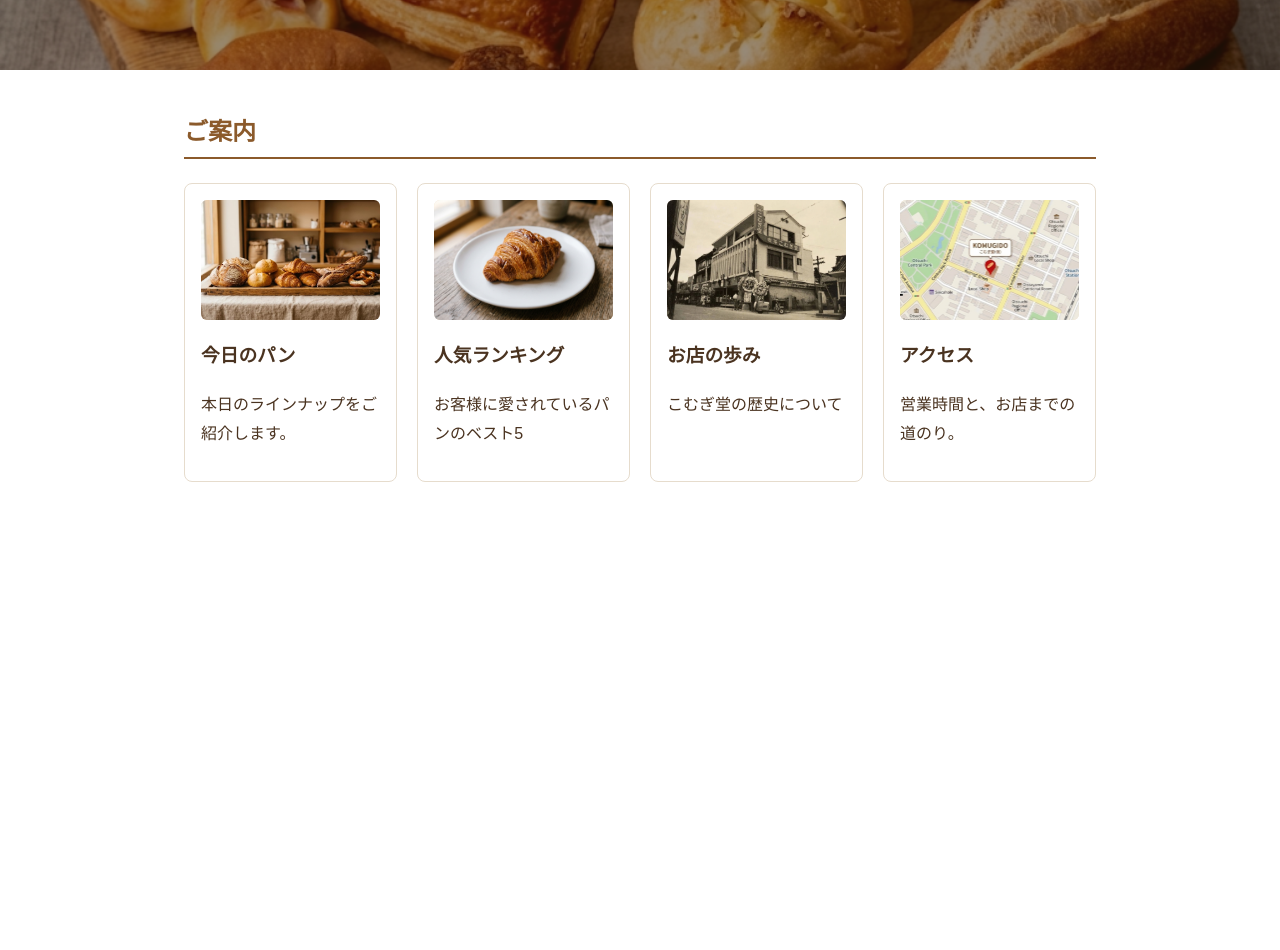
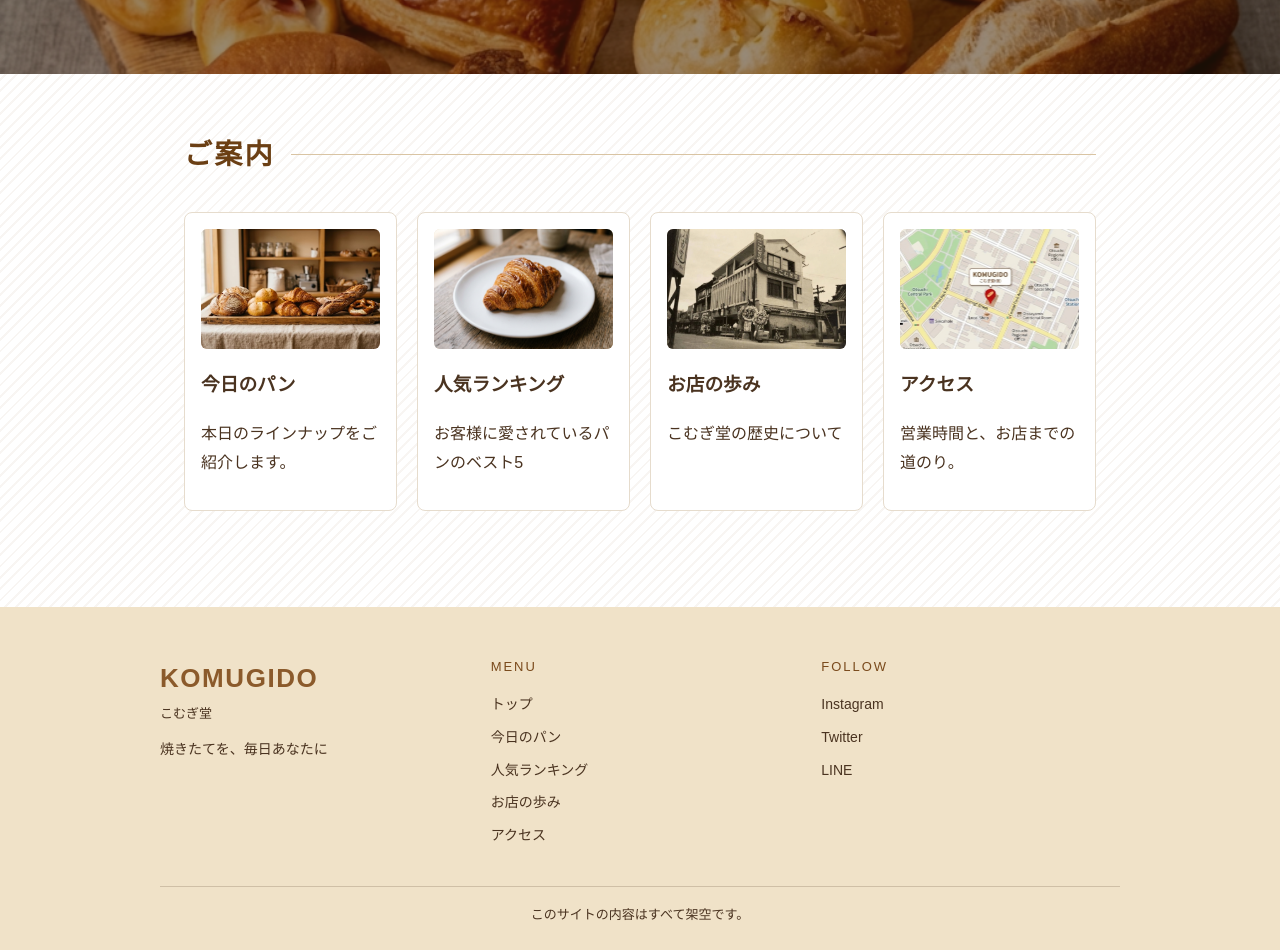
Before and after one commit to naoto2525/team-bakery, a plain HTML site: page index.html in a window 1280 px wide. Shown: the part 340-1290 px from the top of the page. Before the commit the page ends 862 px from the top, so only its background shows below. Drawn offline with Linux system fonts and the light colour scheme.

Commit message:
footerとbodyの修正

```diff
--- a/index.html
+++ b/index.html
@@ -56,5 +56,34 @@
     </div>
   </main>
 
+  <footer class="site-footer">
+    <div class="footer-inner">
+      <div class="footer-brand">
+        <p class="footer-logo">KOMUGIDO</p>
+        <p class="footer-sub">こむぎ堂</p>
+        <p class="footer-text">焼きたてを、毎日あなたに</p>
+      </div>
+      <nav class="footer-nav">
+        <h3>MENU</h3>
+        <ul>
+          <li><a href="index.html">トップ</a></li>
+          <li><a href="today.html">今日のパン</a></li>
+          <li><a href="ranking.html">人気ランキング</a></li>
+          <li><a href="history.html">お店の歩み</a></li>
+          <li><a href="access.html">アクセス</a></li>
+        </ul>
+      </nav>
+      <nav class="footer-nav">
+        <h3>FOLLOW</h3>
+        <ul>
+        <li><a href="#">Instagram</a></li>
+        <li><a href="#">Twitter</a></li>
+        <li><a href="#">LINE</a></li>
+        </ul>
+      </nav>
+    </div>
+    <p class="footer-note">このサイトの内容はすべて架空です。</p>
+  </footer>
+
 </body>
 </html>
--- a/style.css
+++ b/style.css
@@ -17,11 +17,22 @@ body {
   line-height: 1.8;
   color: #4a3320;
   background-color: #ffffff;
+    background-image: repeating-linear-gradient(
+    135deg,
+    rgba(139, 90, 43, 0.06) 0,
+    rgba(139, 90, 43, 0.06) 2px,
+    transparent 2px,
+    transparent 8px
+  );
+
+
 }
 
 
 /* ========== ① ヘッダー ========== */
 .site-header {
+  position: relative;
+  z-index: 10;
   display: flex;
   justify-content: space-between;
   align-items: center;
@@ -29,6 +40,8 @@ body {
   gap: 12px;
   padding: 16px 48px;
   background-color: #ffffff;
+  border-top: 4px solid #8b5a2b;
+  box-shadow: 0 2px 8px rgba(74, 51, 32, 0.1);
 }
 
 .logo {
@@ -194,6 +207,79 @@ body {
 }
 
 
+/* ========== ⑤ フッター ========== */
+.site-footer {
+  margin-top: 40px;
+  padding: 48px 24px 24px;
+  background-color: #f0e2c8;
+  color: #4a3320;
+}
+
+.footer-inner {
+  max-width: 960px;
+  margin: 0 auto;
+  display: grid;
+  grid-template-columns: repeat(auto-fit, minmax(200px, 1fr));
+  gap: 32px;
+}
+
+.footer-logo {
+  margin: 0;
+  font-size: 26px;
+  font-weight: bold;
+  letter-spacing: 0.06em;
+  color: #8b5a2b;
+}
+
+.footer-sub {
+  margin: 0 0 12px;
+  font-size: 13px;
+}
+
+.footer-text {
+  margin: 0;
+  font-size: 14px;
+}
+
+.site-footer h3 {
+  margin: 0 0 12px;
+  font-size: 13px;
+  font-weight: normal;
+  letter-spacing: 0.15em;
+  color: #7a4a1c;
+}
+
+.footer-nav ul {
+  margin: 0;
+  padding: 0;
+  list-style: none;
+}
+
+.footer-nav li {
+  margin-bottom: 4px;
+}
+
+.footer-nav a {
+  color: #4a3320;
+  text-decoration: none;
+  font-size: 14px;
+}
+
+.footer-nav a:hover {
+  color: #8b5a2b;
+  text-decoration: underline;
+}
+
+.footer-note {
+  max-width: 960px;
+  margin: 32px auto 0;
+  padding-top: 16px;
+  border-top: 1px solid rgba(74, 51, 32, 0.2);
+  text-align: center;
+  font-size: 13px;
+}
+
+
 
 
 
@@ -212,14 +298,25 @@ body {
 main {
   max-width: 960px;
   margin: 0 auto;
-  padding: 40px 24px;
+  padding: 56px 24px;
 }
 
 main h2 {
-  margin: 0 0 24px;
-  padding-bottom: 4px;
-  color: #8b5a2b;
-  border-bottom: 2px solid #8b5a2b;
+  display: flex;
+  align-items: center;
+  gap: 16px;
+  margin: 0 0 32px;
+  color: #6b3f14;
+  font-size: 28px;
+  letter-spacing: 0.08em;
+
+}
+
+main h2::after {
+  content: "";
+  flex: 1;
+  height: 1px;
+  background-color: #d9c4a3;
 }
 
 .card-list {
```
